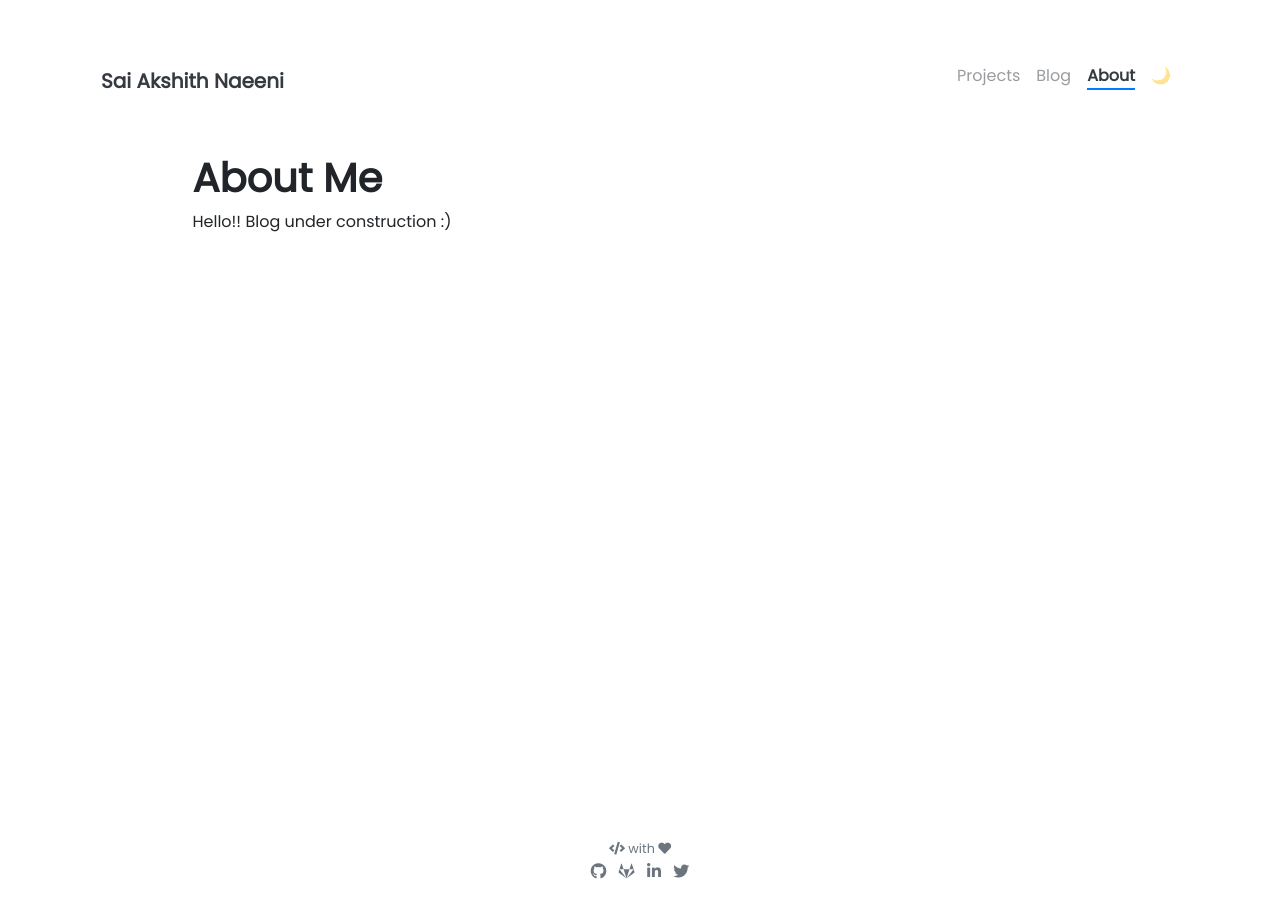
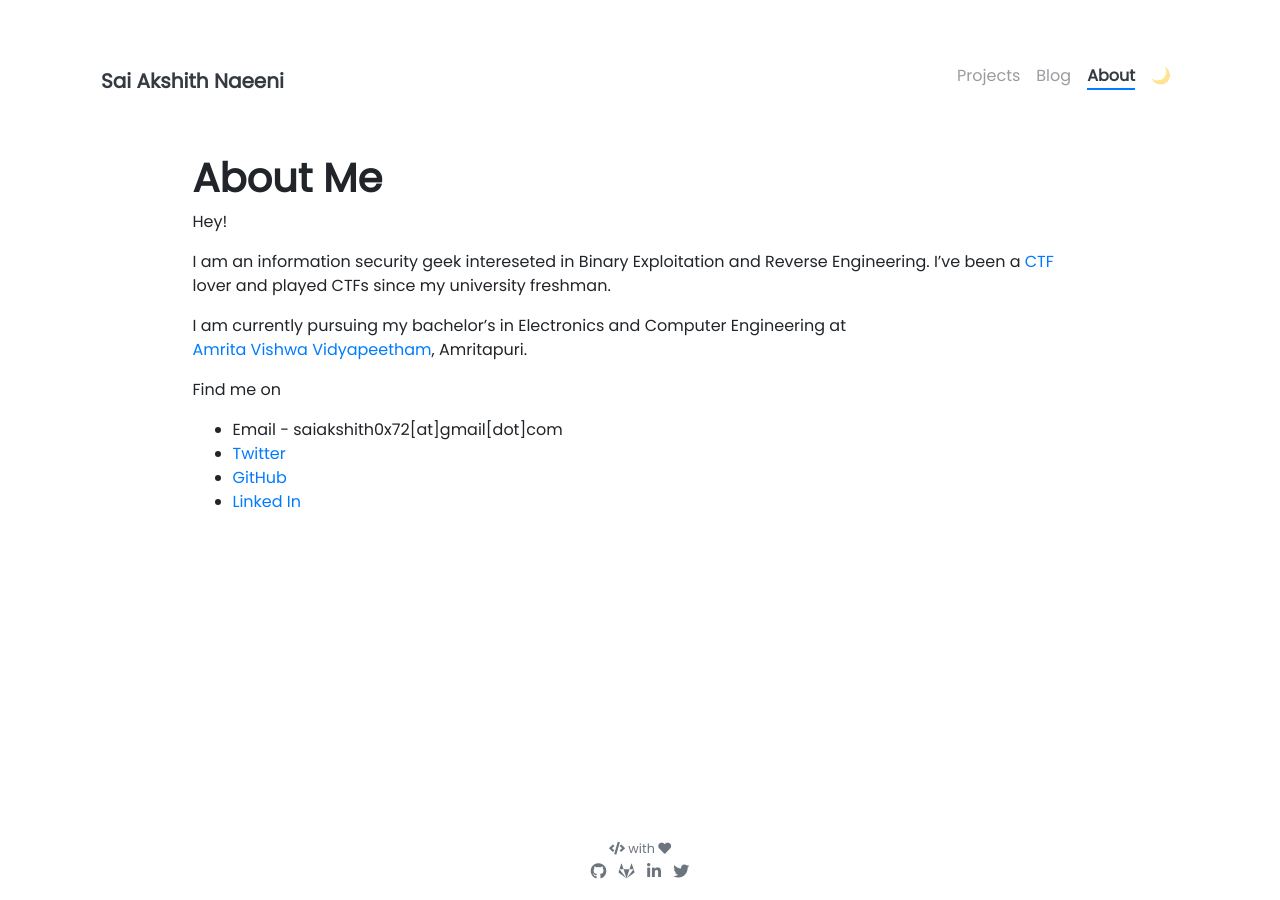
Before and after one commit to gilf0ile/gilf0ile.github.io, a Jekyll site: the page built from pages/about.md, in a window 1280 px wide. Built offline with Jekyll 4.4.1, drawn with Linux system fonts in a browser that asks for light colours; nearby versions of some CDN libraries.

Commit message:
updated about page

```diff
--- a/pages/about.md
+++ b/pages/about.md
@@ -7,7 +7,17 @@ weight: 3
 
 # **About Me**
 
-Hello!! Blog under construction :)
+Hey!
+
+I am an information security geek intereseted in Binary Exploitation and Reverse Engineering. I've been a [CTF](https://ctftime.org/ctf-wtf/) lover and played CTFs since my university freshman.
+
+I am currently pursuing my bachelor's in Electronics and Computer Engineering at [Amrita Vishwa Vidyapeetham](https://amrita.edu/campus/amritapuri/), Amritapuri.
+
+Find me on
+- Email - saiakshith0x72[at]gmail[dot]com
+- [Twitter](https://twitter.com/thelupwn)
+- [GitHub](https://github.com/tempwn)
+- [Linked In](https://linkedin.com/in/sai-akshith-naeeni)
 
 <!--- Commented
 
```
Also changed, not shown: _projects/blank-project.md (deleted, +0 -8 lines).
